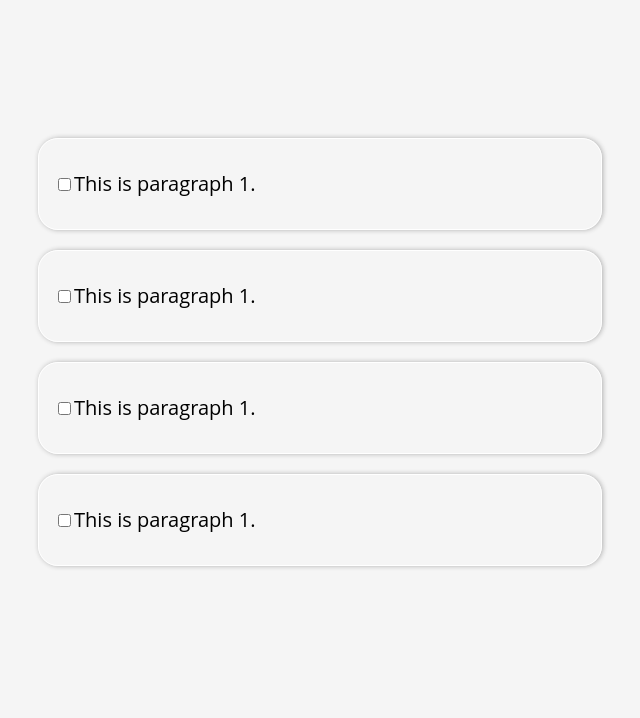
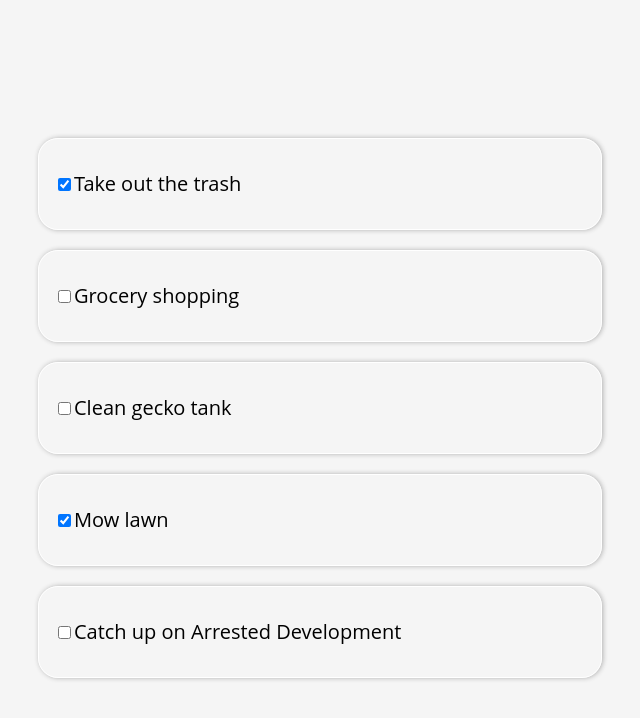
Before and after one commit to NathanJReidy/react-to-do-list, a React (Create React App) app: page / in a window 1280 px wide. Shown: the top 718 px of the page, without its empty margins (320-960 px from the left). Built offline with nearby package versions, Linux system fonts and the light colour scheme.

Commit message:
Added ToDosData, added function mapping to App.js for each todo, and added code to check if checkbox should be ticked

```diff
--- a/src/App.js
+++ b/src/App.js
@@ -1,13 +1,16 @@
 import React from 'react';
 import ToDoItem from './ToDoItem';
+import todosData from './ToDosData';
 
 function App() {
+    const toDos = todosData.map(item => <ToDoItem
+        item={item}
+        key={item.id}
+        />)
+
     return (
         <div className="todo-list">
-            <ToDoItem />
-            <ToDoItem />
-            <ToDoItem />
-            <ToDoItem />
+            {toDos}
         </div>
     )
 }
--- a/src/ToDoItem.js
+++ b/src/ToDoItem.js
@@ -1,10 +1,10 @@
 import React from 'react';
 
-function ToDoItem() {
+function ToDoItem(props) {
     return (
         <div className="todo-item">
-            <input type="checkbox" />
-            <p>This is paragraph 1. </p>
+            <input type="checkbox" checked={props.item.completed ? "checked" : ""}/>
+            <p>{props.item.text} </p>
         </div>
     )
 }
--- /dev/null
+++ b/src/ToDosData.js
@@ -0,0 +1,29 @@
+const todosData = [
+    {
+        id: 1,
+        text: "Take out the trash",
+        completed: true
+    },
+    {
+        id: 2,
+        text: "Grocery shopping",
+        completed: false
+    },
+    {
+        id: 3,
+        text: "Clean gecko tank",
+        completed: false
+    },
+    {
+        id: 4,
+        text: "Mow lawn",
+        completed: true
+    },
+    {
+        id: 5,
+        text: "Catch up on Arrested Development",
+        completed: false
+    }
+]
+
+export default todosData
```
